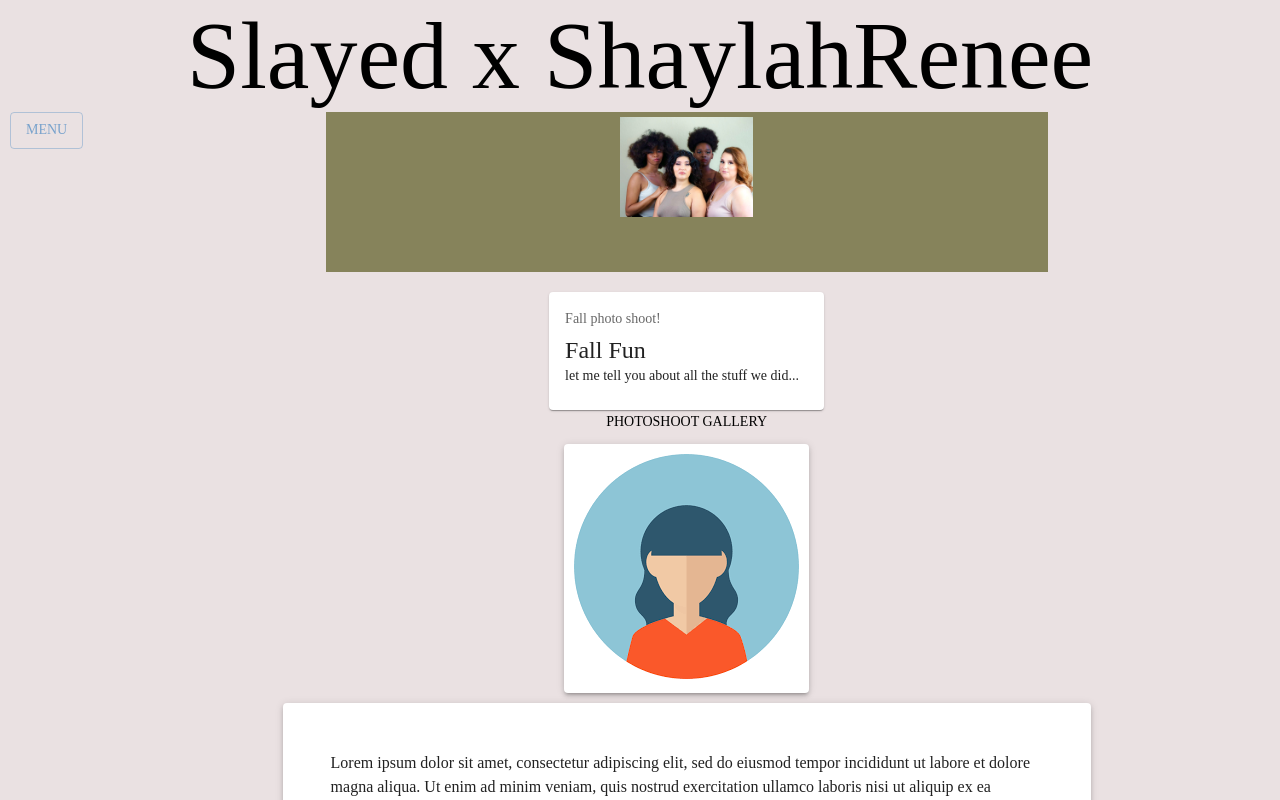
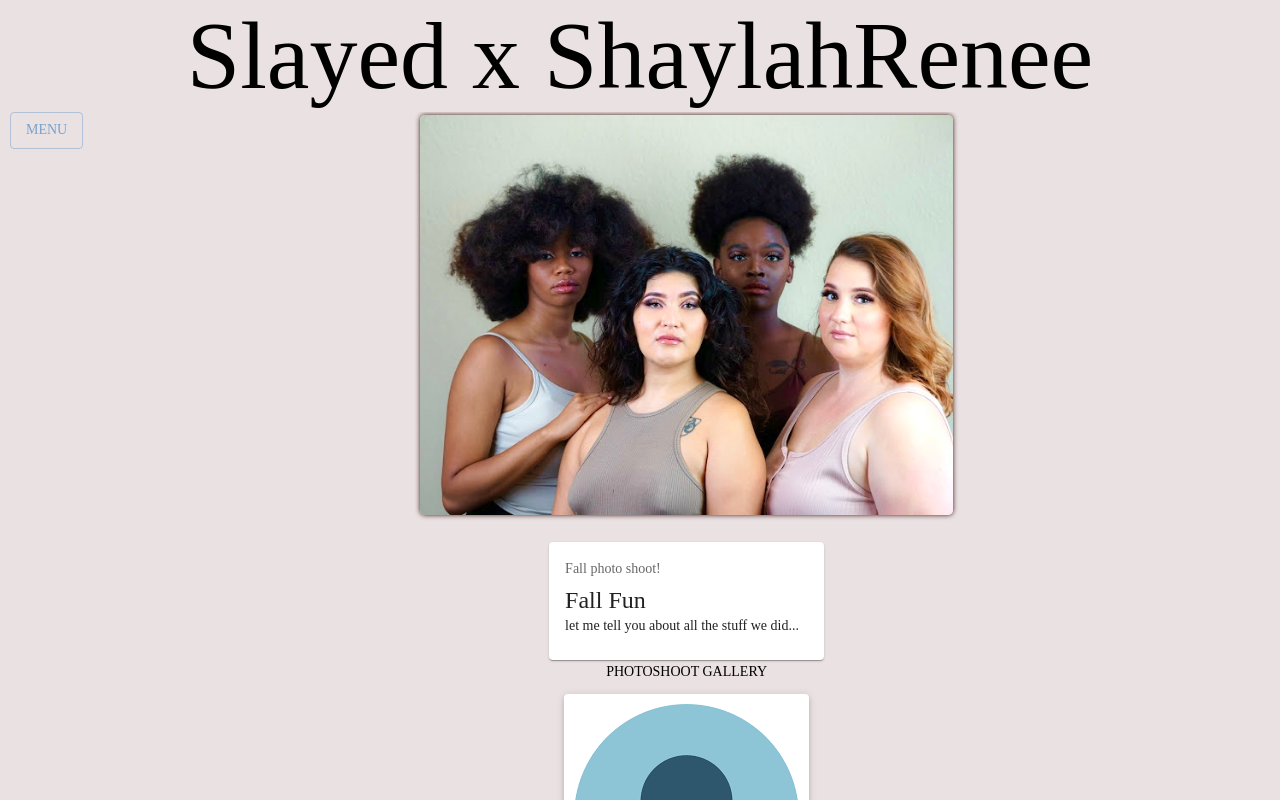
Before and after one commit to JMo911/slayedxshaylahrenee, a React (Create React App) app: page / in a window 1280 px wide. Shown: the top 800 px of the page. Built offline with nearby package versions, Linux system fonts and the light colour scheme.

Commit message:
carousel pictures styled

```diff
--- a/src/components/CustomCarousel.css
+++ b/src/components/CustomCarousel.css
@@ -1,17 +1,24 @@
 .carousel {
-  background-color: var(--pale-green);
-  color: var(--dark-brown);
   padding: 5px;
-  width: 60%;
-  min-height: 150px;
+  width: 100%;
+  min-height: 300px;
+  max-height: 400px;
+  display: flex;
+  text-align: center;
+  align-items: center;
+  justify-content: center;
 }
 
-.imageContainer {
-  display: flex;
-  justify-content: center;
-  background-color: transparent;
-}
+/* .imageContainer {
+  height: 200px;
+  width: 200px;
+} */
 
 .carouselImage {
-  height: 100px;
+  min-height: 300px;
+  max-height: 400px;
+  border-radius: 5px;
+  box-shadow: 0px 0px 5px var(--dark-brown);
+  /* border: 1px solid var(--earth); */
+  /* object-fit: scale-down; */
 }
--- a/src/components/CustomCarousel.tsx
+++ b/src/components/CustomCarousel.tsx
@@ -1,6 +1,5 @@
 import React from 'react';
 import Carousel from 'react-material-ui-carousel';
-import { Paper, Button } from '@mui/material';
 import './CustomCarousel.css';
 
 interface PhotoType {
@@ -129,21 +128,17 @@ export const CustomCarousel = () => {
   ];
 
   return (
-    <Carousel autoPlay className='carousel' indicators={false}>
-      {photos.map((item, i) => (
-        <Item key={i} src={item.src} alt={item.alt} />
+    <Carousel autoPlay className='carousel' indicators={false} duration={1000}>
+      {photos.map((photo, i) => (
+        // <div className='imageContainer'>
+        <img
+          key={i}
+          src={photo.src}
+          alt={photo.alt}
+          className='carouselImage'
+        />
+        // </div>
       ))}
     </Carousel>
   );
 };
-
-const Item = (props: { src: string; alt: string }) => {
-  const { src, alt } = props;
-  return (
-    <div className='imageContainer'>
-      <img src={src} alt={alt} className='carouselImage' />
-
-      {/* <Button className='CheckButton'>Check it out!</Button> */}
-    </div>
-  );
-};
```
